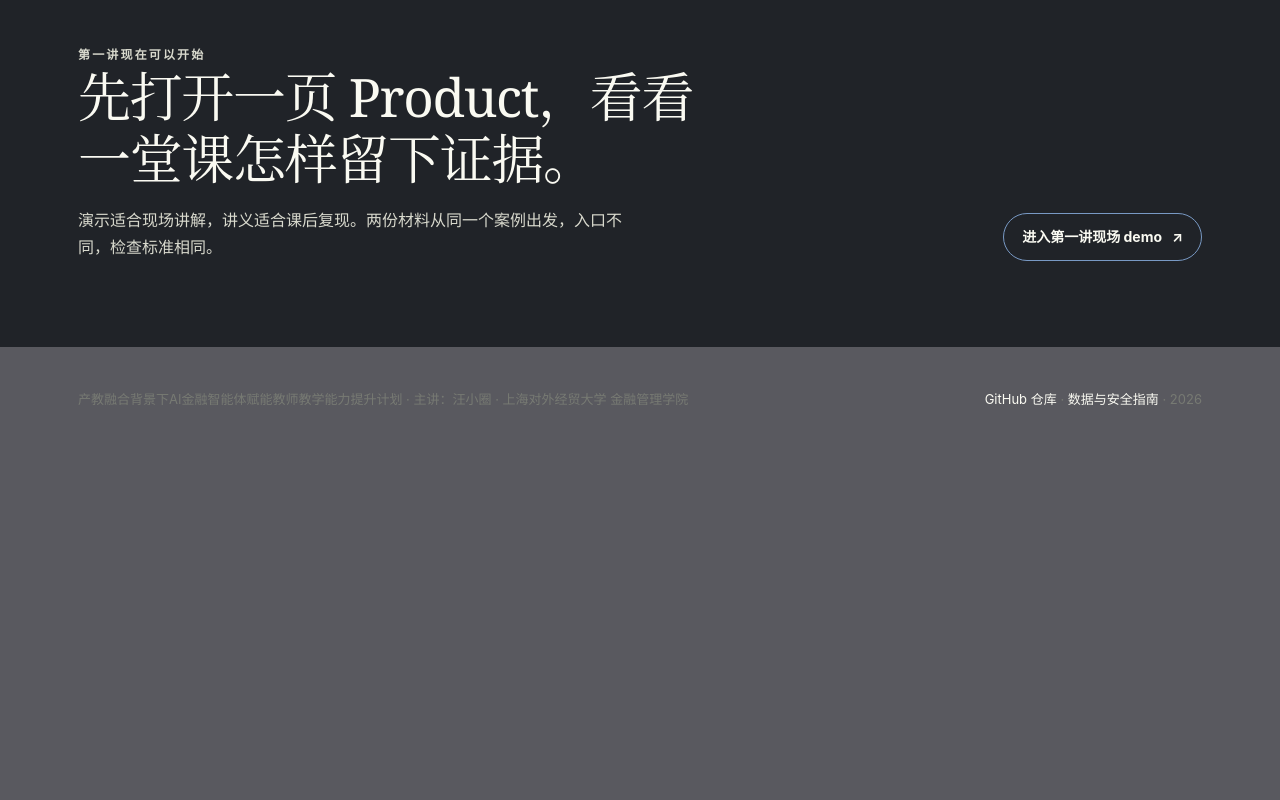
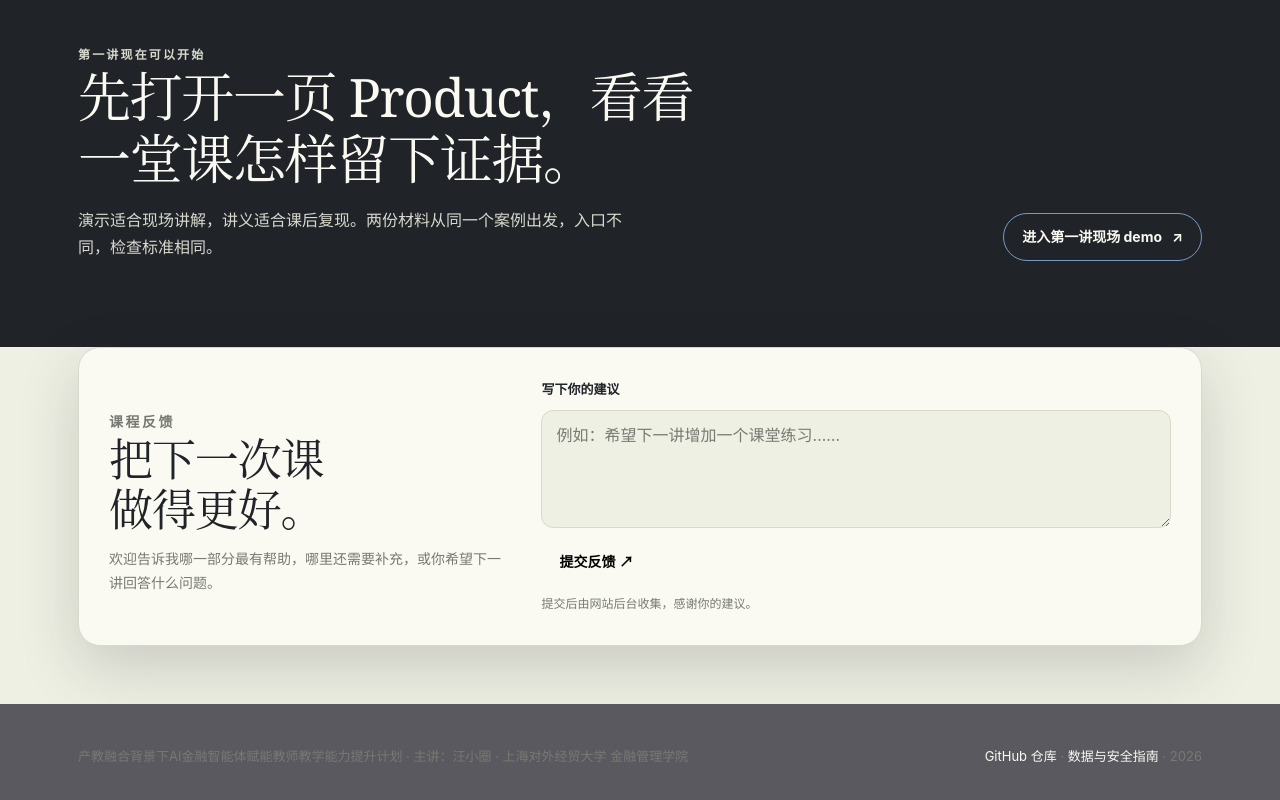
Before and after one commit to xqwang-sh/ai-agent, a plain HTML site: page index.html in a window 1280 px wide. Shown: the part 3022-3822 px from the top of the page. Before the commit the page ends 3483 px from the top, so only its background shows below. Drawn offline with Linux system fonts and the light colour scheme.

Commit message:
Add homepage feedback form

```diff
--- a/index.html
+++ b/index.html
@@ -109,6 +109,20 @@
     .closing h2 { max-width: 650px; font-size: clamp(34px, 4.4vw, 53px); line-height: 1.17; }
     .closing p { max-width: 560px; margin: 17px 0 0; color: #d8d9cd; }
     .closing .button-secondary { color: var(--paper); background: transparent; border-color: var(--blue); }
+    .feedback-section { padding: 0 0 58px; background: var(--deck); }
+    .feedback-bar { display: grid; grid-template-columns: minmax(0, .78fr) minmax(320px, 1.22fr); gap: 30px; align-items: center; padding: 30px; background: var(--paper); border: 1px solid var(--line); border-radius: 22px; box-shadow: var(--shadow); }
+    .feedback-bar h2 { color: var(--ink); font-size: clamp(30px, 4vw, 44px); line-height: 1.15; }
+    .feedback-bar > div > p { margin: 12px 0 0; color: var(--muted); font-size: 14px; }
+    .feedback-form { display: grid; gap: 10px; }
+    .feedback-form label { color: var(--ink); font-size: 13px; font-weight: 700; }
+    .feedback-form textarea { width: 100%; min-height: 118px; padding: 12px 14px; resize: vertical; color: var(--ink); background: var(--deck); border: 1px solid var(--line); border-radius: 12px; font: inherit; line-height: 1.55; }
+    .feedback-form textarea::placeholder { color: var(--muted); }
+    .feedback-form textarea:focus { outline: 3px solid rgba(120,153,196,.35); outline-offset: 2px; border-color: var(--blue); }
+    .feedback-form-row { display: flex; align-items: center; flex-wrap: wrap; gap: 12px; }
+    .feedback-submit { border: 0; cursor: pointer; background: var(--red); }
+    .feedback-submit:hover, .feedback-submit:focus-visible { background: #a64e44; }
+    .feedback-note { margin: 0 !important; color: var(--muted); font-size: 12px !important; }
+    .feedback-honeypot { display: none; }
     .site-footer { padding: 28px 0 38px; color: var(--muted); background: var(--screen); font-size: 13px; }
     .footer-inner { display: flex; justify-content: space-between; gap: 24px; }
     .site-footer a { color: var(--paper); text-decoration: none; }
@@ -136,6 +150,8 @@
       .path-grid, .detail-grid { grid-template-columns: 1fr; }
       .path-card { min-height: auto; }
       .detail-card { padding: 25px 22px; }
+      .feedback-section { padding-bottom: 42px; }
+      .feedback-bar { grid-template-columns: 1fr; gap: 22px; padding: 23px; }
       .footer-inner { display: block; }
       .footer-inner p + p { margin-top: 8px; }
     }
@@ -257,6 +273,28 @@
         <a class="button button-secondary" href="demo.html">进入第一讲现场 demo <span aria-hidden="true">↗</span></a>
       </div>
     </section>
+
+    <section class="feedback-section" aria-labelledby="feedback-title">
+      <div class="wrap">
+        <div class="feedback-bar">
+          <div>
+            <p class="eyebrow">课程反馈</p>
+            <h2 id="feedback-title">把下一次课<br>做得更好。</h2>
+            <p>欢迎告诉我哪一部分最有帮助，哪里还需要补充，或你希望下一讲回答什么问题。</p>
+          </div>
+          <form class="feedback-form" name="feedback" method="POST" data-netlify="true" netlify-honeypot="bot-field" action="/?feedback=success">
+            <input type="hidden" name="form-name" value="feedback">
+            <p class="feedback-honeypot"><label>不要填写此栏：<input name="bot-field"></label></p>
+            <label for="feedback-message">写下你的建议</label>
+            <textarea id="feedback-message" name="message" required placeholder="例如：希望下一讲增加一个课堂练习……" aria-describedby="feedback-note"></textarea>
+            <div class="feedback-form-row">
+              <button class="button feedback-submit" type="submit">提交反馈 ↗</button>
+            </div>
+            <p class="feedback-note" id="feedback-note">提交后由网站后台收集，感谢你的建议。</p>
+          </form>
+        </div>
+      </div>
+    </section>
   </main>
 
   <footer class="site-footer">
```
